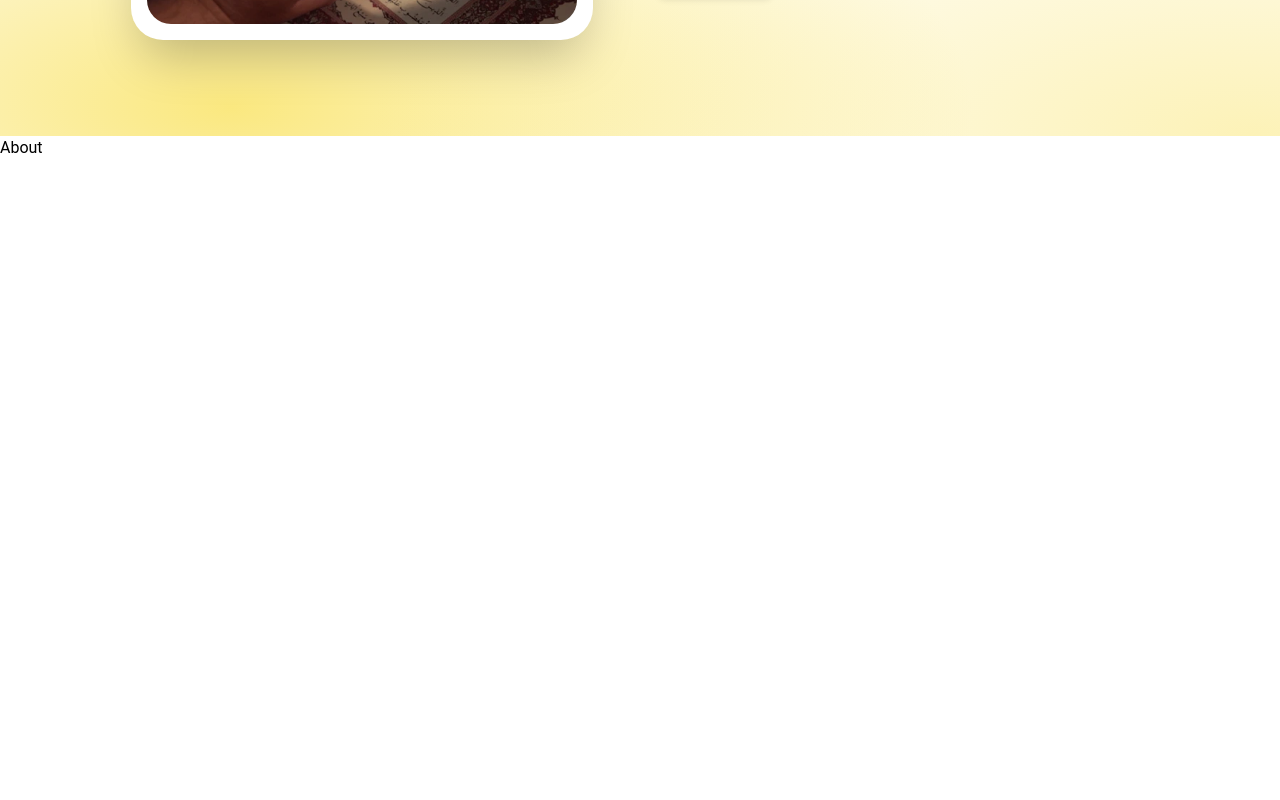
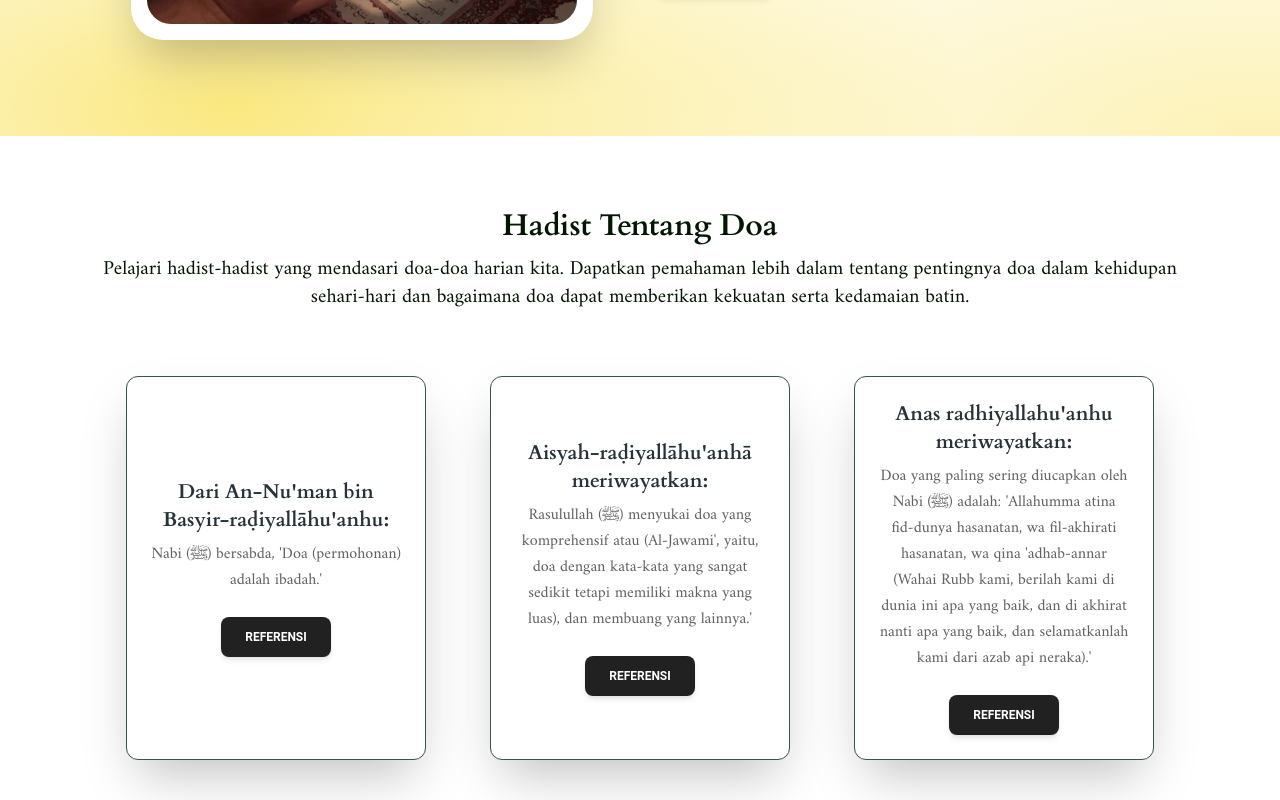
Before and after one commit to iammburg/DailyDoa, a React (Vite) app: page / in a window 1280 px wide. Shown: the part 417-1217 px from the top of the page. Before the commit the page ends 800 px from the top, so only its background shows below. Built offline with nearby package versions, Linux system fonts and the light colour scheme.

Commit message:
feat: add about section

```diff
--- /dev/null
+++ b/src/components/Card.jsx
@@ -0,0 +1,29 @@
+import {
+  Card,
+  CardBody,
+  CardFooter,
+  Typography,
+  Button,
+} from "@material-tailwind/react";
+
+export function SimpleCard({ cardHeader, cardContent, buttonName }) {
+  return (
+    <Card className="mt-6 flex h-96 w-[300px] items-center justify-center border border-color-jungle shadow-2xl">
+      <CardBody>
+        <Typography
+          variant="h5"
+          color="blue-gray"
+          className="mb-2 text-center font-cardo"
+        >
+          {cardHeader}
+        </Typography>
+        <Typography className="text-center font-amiri" variant="paragraph">
+          {cardContent}
+        </Typography>
+      </CardBody>
+      <CardFooter className="flex items-center justify-center pt-0">
+        <Button>{buttonName}</Button>
+      </CardFooter>
+    </Card>
+  );
+}
--- a/src/pages/About.jsx
+++ b/src/pages/About.jsx
@@ -1,3 +1,46 @@
+import { Typography } from "@material-tailwind/react";
+import { SimpleCard } from "../components/Card";
+import "../styles/about.css";
+
 export default function About() {
-  return <div>About</div>;
+  return (
+    <div className="about mb-10 mt-10 w-full">
+      <div className="about__container container mx-auto flex max-w-screen-xxl flex-col items-center justify-center lg:pt-8">
+        <div className="about__text flex flex-col items-center justify-center lg:px-16">
+          <Typography
+            variant="h2"
+            className="text-center font-cardo text-2xl leading-none text-color-abyss lg:text-start xl:text-3xl"
+          >
+            Hadist Tentang Doa
+          </Typography>
+          <Typography
+            variant="paragraph"
+            className="mt-3 text-center font-amiri text-lg leading-none text-color-abyss xl:text-xl"
+          >
+            Pelajari hadist-hadist yang mendasari doa-doa harian kita. Dapatkan
+            pemahaman lebih dalam tentang pentingnya doa dalam kehidupan
+            sehari-hari dan bagaimana doa dapat memberikan kekuatan serta
+            kedamaian batin.
+          </Typography>
+        </div>
+        <div className="about__card mt-10 flex flex-col items-center justify-center gap-6 md:flex-row md:flex-wrap md:items-start md:gap-9 lg:gap-16">
+          <SimpleCard
+            cardHeader={`Dari An-Nu'man bin Basyir-raḍiyallāhu'anhu:`}
+            cardContent={`Nabi (ﷺ) bersabda, 'Doa (permohonan) adalah ibadah.'`}
+            buttonName={`Referensi`}
+          />
+          <SimpleCard
+            cardHeader={`Aisyah-raḍiyallāhu'anhā meriwayatkan:`}
+            cardContent={`Rasulullah (ﷺ) menyukai doa yang komprehensif atau (Al-Jawami', yaitu, doa dengan kata-kata yang sangat sedikit tetapi memiliki makna yang luas), dan membuang yang lainnya.'`}
+            buttonName={`Referensi`}
+          />
+          <SimpleCard
+            cardHeader={`Anas radhiyallahu'anhu meriwayatkan:`}
+            cardContent={`Doa yang paling sering diucapkan oleh Nabi (ﷺ) adalah: 'Allahumma atina fid-dunya hasanatan, wa fil-akhirati hasanatan, wa qina 'adhab-annar (Wahai Rubb kami, berilah kami di dunia ini apa yang baik, dan di akhirat nanti apa yang baik, dan selamatkanlah kami dari azab api neraka).'`}
+            buttonName={`Referensi`}
+          />
+        </div>
+      </div>
+    </div>
+  );
 }
--- /dev/null
+++ b/src/styles/about.css
@@ -0,0 +1,9 @@
+.about__container{
+    padding-left: 1.5rem !important;
+    padding-right: 1.5rem !important;
+}
+
+.about__card{
+    padding-left: 1.5rem !important;
+    padding-right: 1.5rem !important;
+}
```
